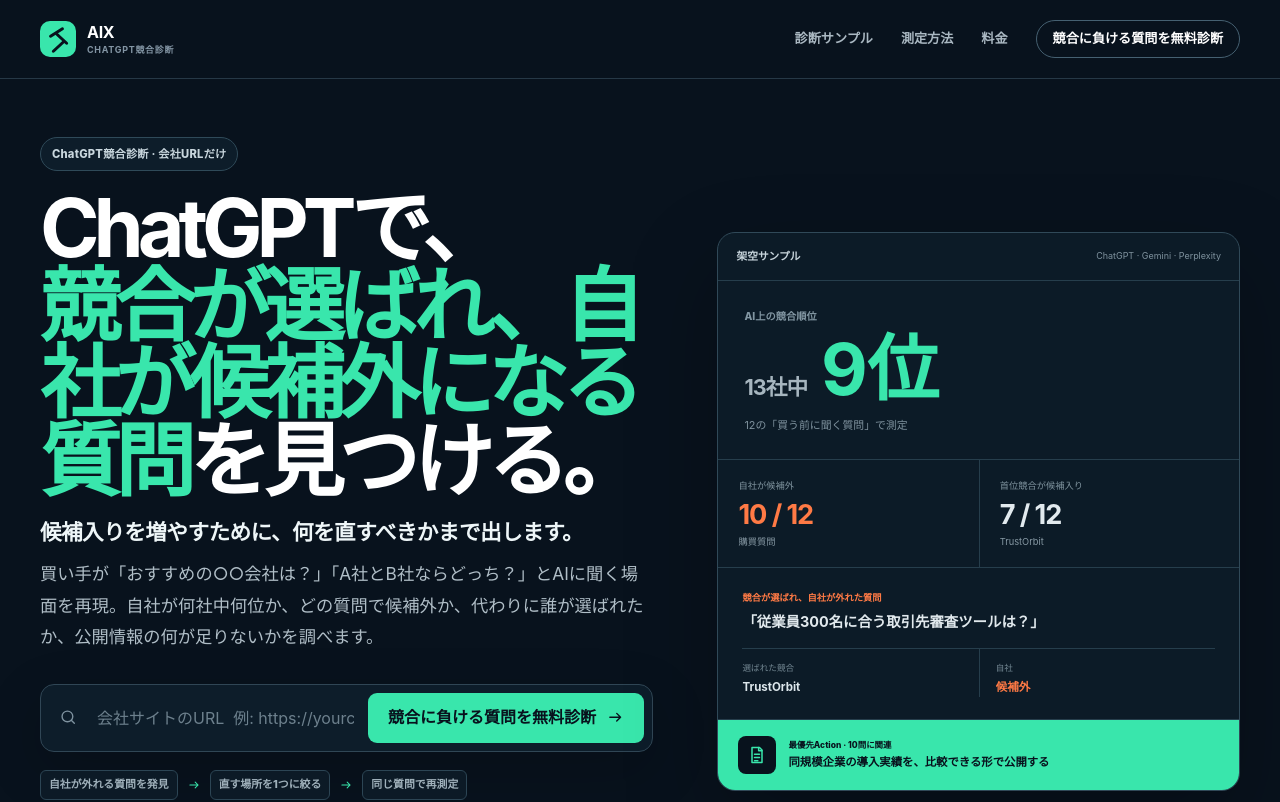
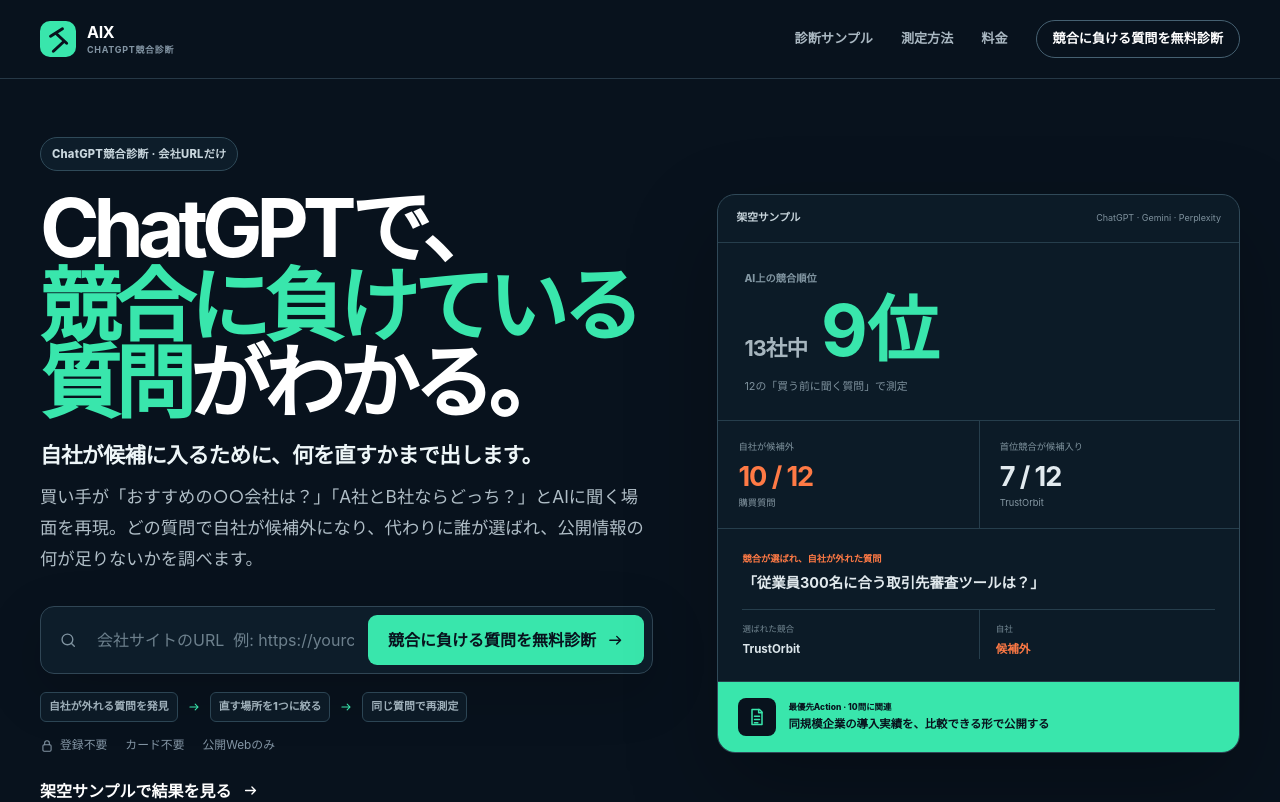
Before and after one commit to salve-de/AIX-next, a Next.js app: page / in a window 1280 px wide. Shown: the top 802 px of the page. Built offline with nearby package versions, Linux system fonts and the light colour scheme; no server answers.

Commit message:
compress hero to instant value statement

```diff
--- a/app/page.tsx
+++ b/app/page.tsx
@@ -13,9 +13,9 @@ export default function HomePage() {
       <div className="shell home-hero-grid-instant">
         <div className="home-hero-copy-instant">
           <p className="home-service-kicker">ChatGPT競合診断 · 会社URLだけ</p>
-          <h1>ChatGPTで、<br /><span>競合が選ばれ、自社が候補外になる質問</span>を見つける。</h1>
-          <p className="home-value-promise">候補入りを増やすために、何を直すべきかまで出します。</p>
-          <p className="home-hero-copy">買い手が「おすすめの○○会社は？」「A社とB社ならどっち？」とAIに聞く場面を再現。自社が何社中何位か、どの質問で候補外か、代わりに誰が選ばれたか、公開情報の何が足りないかを調べます。</p>
+          <h1>ChatGPTで、<br /><span>競合に負けている質問</span>がわかる。</h1>
+          <p className="home-value-promise">自社が候補に入るために、何を直すかまで出します。</p>
+          <p className="home-hero-copy">買い手が「おすすめの○○会社は？」「A社とB社ならどっち？」とAIに聞く場面を再現。どの質問で自社が候補外になり、代わりに誰が選ばれ、公開情報の何が足りないかを調べます。</p>
           <ScanForm />
           <div className="hero-operation-line" aria-label="AIXの流れ"><span>自社が外れる質問を発見</span><ArrowIcon /><span>直す場所を1つに絞る</span><ArrowIcon /><span>同じ質問で再測定</span></div>
           <div className="hero-trust"><span><LockIcon />登録不要</span><span>カード不要</span><span>公開Webのみ</span></div>
```
